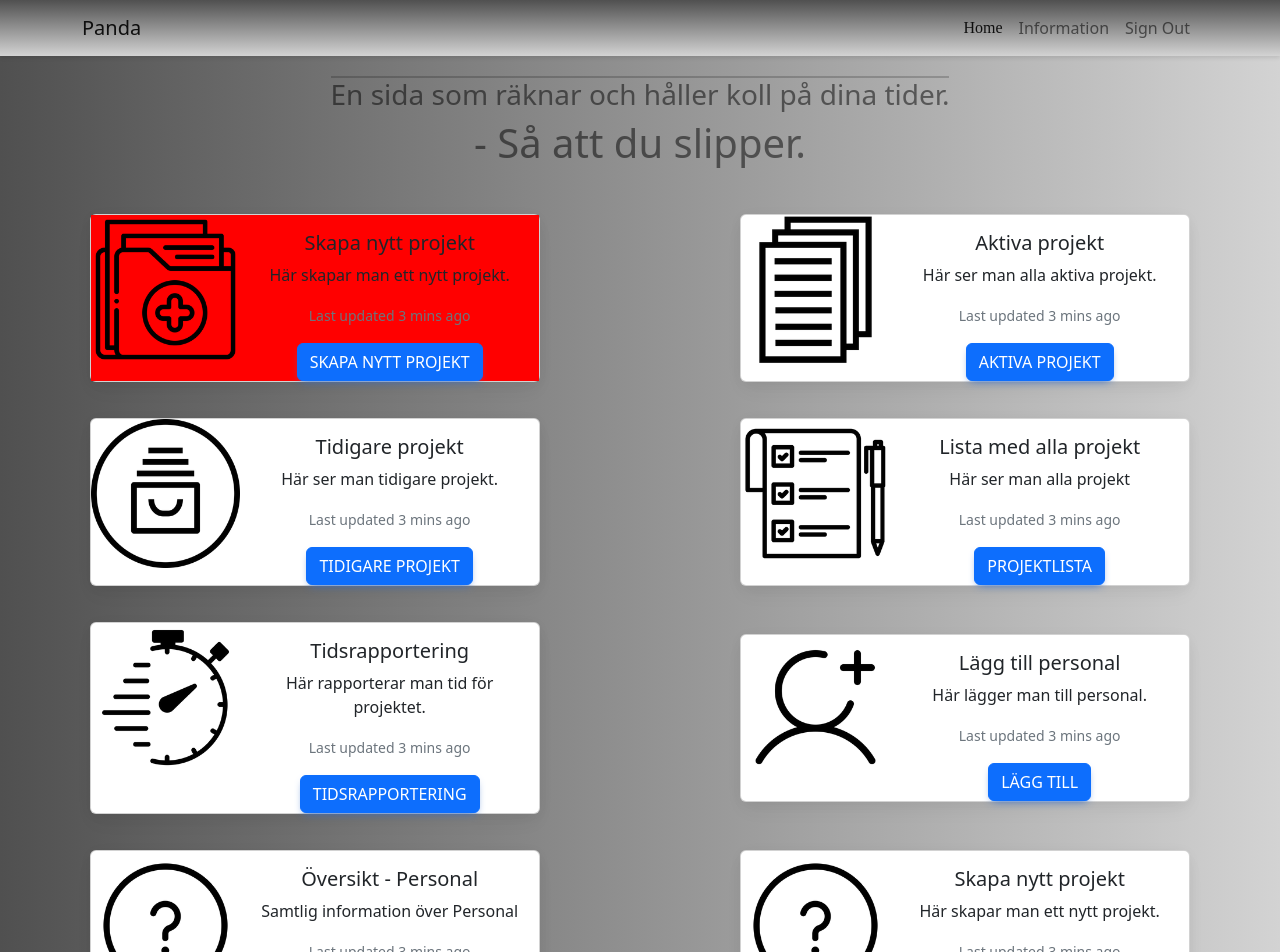
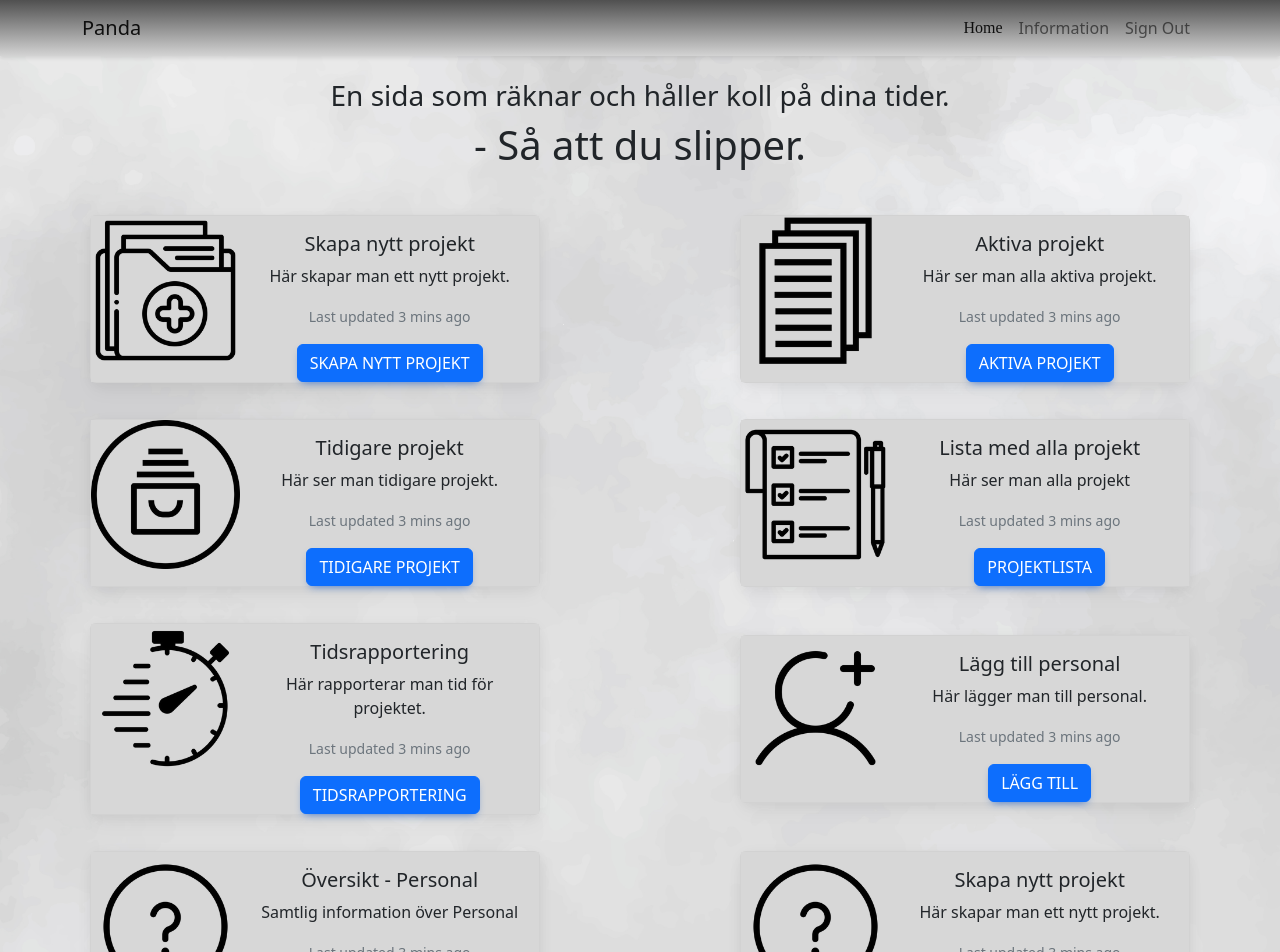
Before and after one commit to peembee/Panda, a React (Create React App) app: page / in a window 1280 px wide. Shown: the top 952 px of the page. Built offline with nearby package versions, Linux system fonts and the light colour scheme.

Commit message:
Changed the background to an image instead of colors on just the homepage, also some colors in the cards.

```diff
--- a/src/Css/style.css
+++ b/src/Css/style.css
@@ -8,12 +8,27 @@
 }
 
 .body {
-  padding-top: 50px;
+  padding-top: 15px;
   background: linear-gradient(
     to right,
     rgb(80, 80, 80) 0%,
     rgb(211, 211, 211) 100%
   );
+  /* background-image: url(../images/bakgrundprojekt3.jpg);
+  background-size: cover;
+  background-repeat: no-repeat;
+  background-position: center center; */
+}
+
+.titlehome {
+  margin-top: 3%;
+}
+
+.homePage {
+  background-image: url(../images/bakgrundprojekt3.jpg);
+  background-size: cover;
+  background-repeat: no-repeat;
+  background-position: center center;
 }
 
 .mainsection {
@@ -26,7 +41,7 @@
 }
 
 .homePageCardColor{
-  background-color: red;
+  background-color: rgb(215, 215, 215);
 }
 
 .section {
--- a/src/components/Home.js
+++ b/src/components/Home.js
@@ -14,9 +14,9 @@ import todo from "../images/help.png";
 
 export const HomeComponent = () => {
   return (
-    <div>
+    <div className="homePage">
       <main className="mainsection">
-        <div className="title">
+        <div className="titlehome">
           <h3>En sida som räknar och håller koll på dina tider.</h3>
           <h1>- Så att du slipper.</h1>
         </div>
@@ -53,7 +53,7 @@ export const HomeComponent = () => {
 
           {/* Card 2 */}
           <div className="card mb-3" style={{ maxWidth: "450px" }}>
-            <div className="row g-0">
+            <div className="row g-0 homePageCardColor">
               <div className="col-md-4">
                 <img
                   src={documents}
@@ -82,7 +82,7 @@ export const HomeComponent = () => {
 
           {/* Card 3 */}
           <div className="card mb-3" style={{ maxWidth: "450px" }}>
-            <div className="row g-0">
+            <div className="row g-0 homePageCardColor">
               <div className="col-md-4">
                 <img src={file} className="img-fluid rounded-start" alt="..." />
               </div>
@@ -107,7 +107,7 @@ export const HomeComponent = () => {
 
           {/* Card 4 */}
           <div className="card mb-3" style={{ maxWidth: "450px" }}>
-            <div className="row g-0">
+            <div className="row g-0 homePageCardColor">
               <div className="col-md-4">
                 <img
                   src={checklist}
@@ -136,7 +136,7 @@ export const HomeComponent = () => {
 
           {/* Card 5 */}
           <div className="card mb-3" style={{ maxWidth: "450px" }}>
-            <div className="row g-0">
+            <div className="row g-0 homePageCardColor">
               <div className="col-md-4">
                 <img
                   src={timer}
@@ -167,7 +167,7 @@ export const HomeComponent = () => {
 
           {/* Card 6 */}
           <div className="card mb-3" style={{ maxWidth: "450px" }}>
-            <div className="row g-0">
+            <div className="row g-0 homePageCardColor">
               <div className="col-md-4">
                 <img
                   src={addUser}
@@ -196,7 +196,7 @@ export const HomeComponent = () => {
 
           {/* Card 7 */}
           <div className="card mb-3" style={{ maxWidth: "450px" }}>
-            <div className="row g-0">
+            <div className="row g-0 homePageCardColor">
               <div className="col-md-4">
                 <img src={todo} className="img-fluid rounded-start" alt="..." />
               </div>
@@ -221,7 +221,7 @@ export const HomeComponent = () => {
 
           {/* Card 8 */}
           <div className="card mb-3" style={{ maxWidth: "450px" }}>
-            <div className="row g-0">
+            <div className="row g-0 homePageCardColor">
               <div className="col-md-4">
                 <img src={todo} className="img-fluid rounded-start" alt="..." />
               </div>
```
Also changed, not shown: src/images/bakgrundprojekt3.jpg (added).
